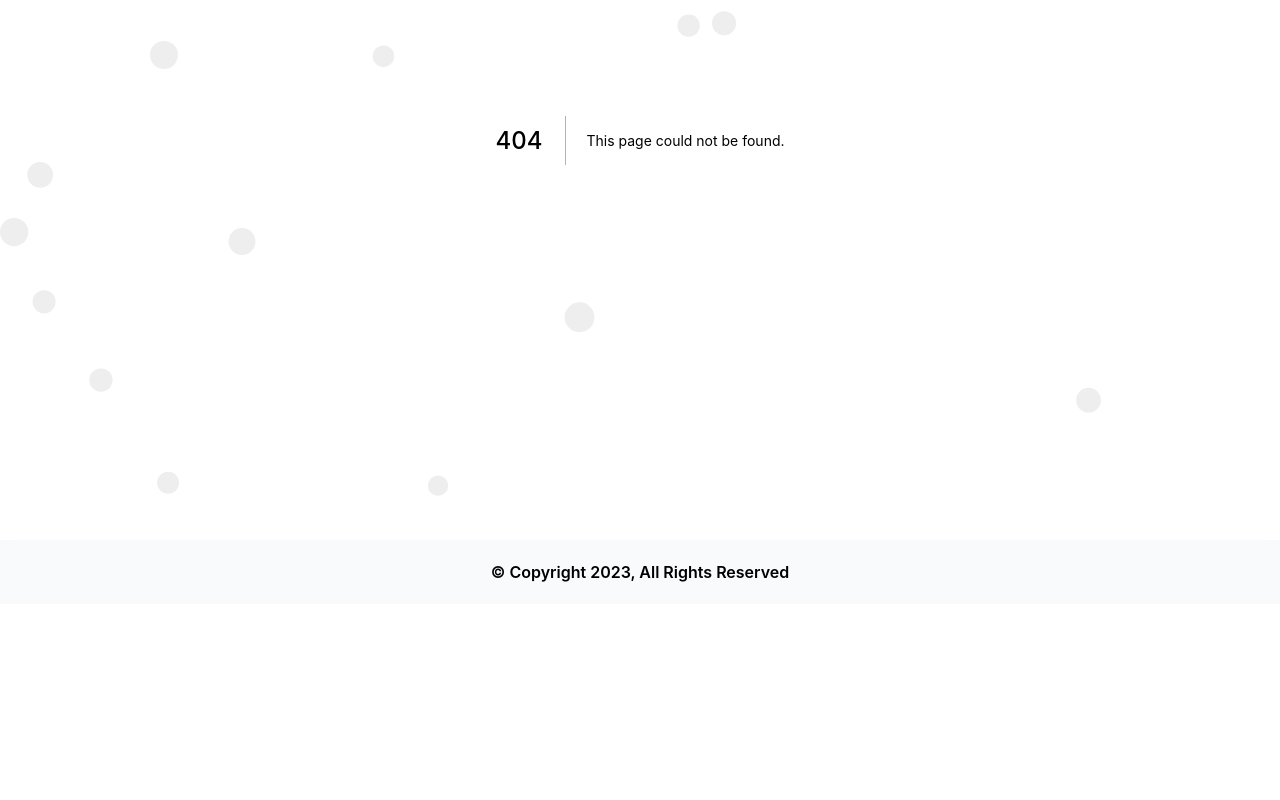
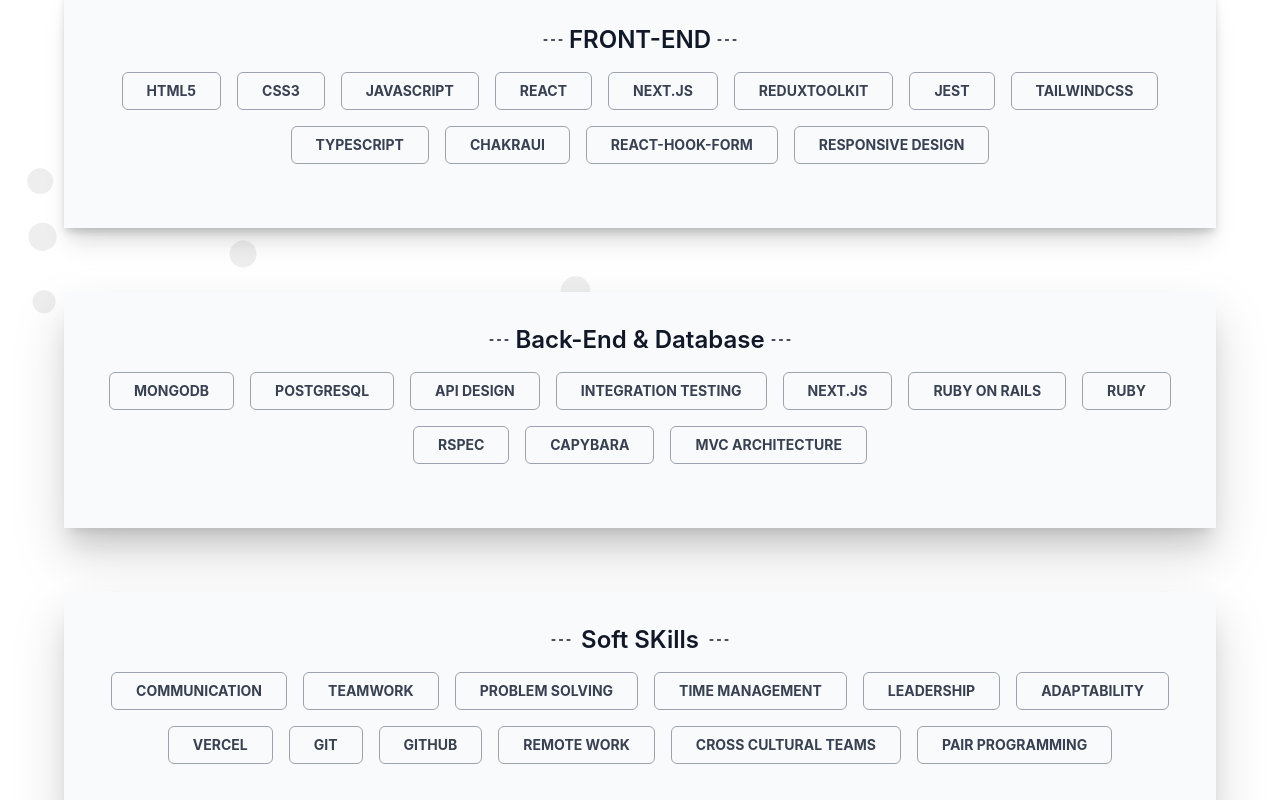
Before and after one commit to uezekiel-mufin/nextportfolio, a Next.js app: page /skills in a window 1280 px wide. Before the commit this address had no page. Shown: the part 260-1060 px from the top of the page. Before the commit the page ends 864 px from the top, so only its background shows below. Built offline with nearby package versions, Linux system fonts and the light colour scheme.

Commit message:
Add skills sectiion

```diff
--- a/package.json
+++ b/package.json
@@ -17,6 +17,7 @@
     "react-dom": "18.2.0",
     "react-hook-form": "^7.33.1",
     "react-icons": "^4.4.0",
+    "react-responsive-carousel": "^3.2.23",
     "react-simple-typewriter": "^5.0.1",
     "react-toastify": "^9.1.3",
     "react-tsparticles": "^2.1.3",
--- a/pages/about/index.jsx
+++ b/pages/about/index.jsx
@@ -3,7 +3,6 @@
 import Image from 'next/image';
 import portfolio from '../../public/images/FullSizeRender (1).jpg';
 import { motion } from 'framer-motion';
-import SkillsTable from '../../public/components/SkillsTable.';
 
 const About = () => {
 	return (
@@ -30,7 +29,6 @@
 					</section>
 				</main>
 			</motion.div>
-			<SkillsTable />
 		</>
 	);
 };
--- a/pages/portfolio/index.jsx
+++ b/pages/portfolio/index.jsx
@@ -1,9 +1,9 @@
 import Image from 'next/image';
 import React from 'react';
 import data from '../../public/components/portfolioData';
-import { motion } from 'framer-motion';
 import GitBtn from '../../public/components/Buttons/gitBtn';
 import DemoBtn from '../../public/components/Buttons/demoBtn';
+
 const Portfolio = () => {
 	return (
 		<div className='flex flex-col w-full mb-[100px] px-4  lg:px-8 xl:px-16'>
--- /dev/null
+++ b/pages/skills/index.jsx
@@ -0,0 +1,67 @@
+import React from 'react';
+import { motion } from 'framer-motion';
+import { backendSkills, frontendSkills, softSkills } from '../../public/components/SkillsTable.';
+import { AiOutlineDash } from 'react-icons/ai';
+
+const Skills = () => {
+	return (
+		<motion.section className=' pt-[100px] flex flex-col w-full mb-[100px] px-4  lg:px-8 xl:px-16'>
+			<div className='flex flex-col items-center gap-4'>
+				<div className='w-full md:w-1/2 text-center mb-16 flex-wrap'>
+					<h2 className='text-4xl font-bold tracking-wider text-gray-900 flex items-center justify-center gap-2'>Skills</h2>
+					<p className='mx-2'>Below is a comprehensive list of my technical skills, showcasing the tools and frameworks that I am proficient in</p>
+				</div>
+			</div>
+
+			<section className='space-y-16'>
+				<section className='flex flex-col bg-gray-50 space-y-4 align-center py-16 pt-8 shadow-xl drop-shadow-lg p-8'>
+					<h2 className='text-2xl font-semibold flex items-center gap-1 justify-center uppercase text-gray-900'>
+						<AiOutlineDash />
+						Front-End
+						<AiOutlineDash />
+					</h2>
+					<article className='flex flex-wrap justify-center gap-4'>
+						{frontendSkills.map((item, index) => (
+							<span key={index} className='border rounded-md uppercase border-gray-400 text-gray-700  transition-all duration-300 ease-linear cursor-pointer  hover:text-white hover:bg-gray-500 text-sm font-bold items-center flex gap-2 px-6 py-2'>
+								{item.name}
+								{item.icon}
+							</span>
+						))}
+					</article>
+				</section>
+				<section className='flex flex-col bg-gray-50  space-y-4 align-center py-16 pt-8 shadow-xl drop-shadow-2xl p-8'>
+					<h2 className='text-2xl flex justify-center items-center gap-1 font-semibold text-center text-gray-900'>
+						<AiOutlineDash />
+						Back-End & Database
+						<AiOutlineDash />
+					</h2>
+					<article className='flex flex-wrap justify-center gap-4'>
+						{backendSkills.map((item, index) => (
+							<span key={index} className='border rounded-md uppercase border-gray-400 text-gray-700  transition-all duration-300 ease-linear cursor-pointer  hover:text-white hover:bg-gray-500 text-sm font-bold items-center flex gap-2 px-6 py-2'>
+								{item.name}
+								{item.icon}
+							</span>
+						))}
+					</article>
+				</section>
+				<section className='flex flex-col bg-gray-50  space-y-4 align-center pb-16 pt-8 shadow-xl drop-shadow-2xl p-4 md:px-8'>
+					<h2 className='text-2xl font-semibold text-center text-gray-900 flex items-center justify-center gap-2'>
+						{' '}
+						<AiOutlineDash />
+						Soft SKills <AiOutlineDash />
+					</h2>
+					<article className='flex flex-wrap justify-center gap-4'>
+						{softSkills.map((item, index) => (
+							<span key={index} className='border rounded-md uppercase border-gray-400 text-gray-700 transition-all duration-300 ease-linear cursor-pointer  hover:text-white hover:bg-gray-500 text-sm font-bold items-center flex gap-2 px-6 py-2'>
+								{item.name}
+								{item.icon}
+							</span>
+						))}
+					</article>
+				</section>
+			</section>
+		</motion.section>
+	);
+};
+
+export default Skills;
--- a/public/components/SideNav.jsx
+++ b/public/components/SideNav.jsx
@@ -1,8 +1,8 @@
 'use client';
-import React, { useState } from 'react';
+import React from 'react';
 import { AiOutlineCloseCircle } from 'react-icons/ai';
 import Link from 'next/link';
-import { FaHome, FaNetworkWired, FaInfoCircle, FaPhoneAlt } from 'react-icons/fa';
+import { FaHome, FaNetworkWired, FaInfoCircle, FaPhoneAlt, FaTools } from 'react-icons/fa';
 import Image from 'next/image';
 
 const links = [
@@ -26,6 +26,12 @@
 	},
 	{
 		id: 4,
+		name: 'Skills',
+		link: '/skills',
+		icon: <FaTools />,
+	},
+	{
+		id: 5,
 		name: 'Contact Us',
 		link: '/contact',
 		icon: <FaPhoneAlt />,
@@ -33,11 +39,8 @@
 ];
 
 const SideNav = ({ closeMenu }) => {
-	const [activeLink, setActiveLink] = useState(0);
-
 	const linkClick = (id) => {
 		closeMenu();
-		setActiveLink(id);
 	};
 
 	return (
--- a/public/components/SkillsTable..jsx
+++ b/public/components/SkillsTable..jsx
@@ -1,25 +1,144 @@
-import React from 'react';
-import { AiFillHtml5, AiFillCodeSandboxSquare, AiFillGithub } from 'react-icons/ai';
-import { FaCss3Alt, FaReact, FaNodeJs } from 'react-icons/fa';
-import 'tailwindcss/tailwind.css';
-
-const skillsData = [
-	{ skill: 'HTML', experience: '3 years', icon: AiFillHtml5, category: 'Frontend' },
-	{ skill: 'CSS', experience: '3 years', icon: FaCss3Alt, category: 'Frontend' },
-	{ skill: 'JavaScript', experience: '2 years', icon: AiFillCodeSandboxSquare, category: 'Frontend' },
-	{ skill: 'React', experience: '1 year', icon: FaReact, category: 'Frontend' },
-	{ skill: 'Node.js', experience: '1 year', icon: FaNodeJs, category: 'Backend' },
-	{ skill: 'MySQL', experience: '2 years', icon: null, category: 'Database' },
-	{ skill: 'MongoDB', experience: '1 year', icon: null, category: 'Database' },
-	{ skill: 'Express.js', experience: '1 year', icon: null, category: 'Backend' },
-	{ skill: 'Git', experience: '2 years', icon: AiFillGithub, category: 'Dev Tools' },
-	// Add more skills here
+export const frontendSkills = [
+	{
+		name: 'HTML5',
+		icon: '',
+	},
+	{
+		name: 'CSS3',
+		icon: '',
+	},
+	{
+		name: 'JavaScript',
+		icon: '',
+	},
+	{
+		name: 'React',
+		icon: '',
+	},
+	{
+		name: 'Next.js',
+		icon: '',
+	},
+	{
+		name: 'ReduxToolkit',
+		icon: '',
+	},
+	{
+		name: 'Jest',
+		icon: '',
+	},
+	{
+		name: 'TailwindCSS',
+		icon: '',
+	},
+	{
+		name: 'TypeScript',
+		icon: '',
+	},
+	{
+		name: 'ChakraUI',
+		icon: '',
+	},
+	{
+		name: 'React-hook-form',
+		icon: '',
+	},
+	{
+		name: 'Responsive Design',
+		icon: '',
+	},
 ];
 
-const SkillsTable = () => {
-	const uniqueCategories = [...new Set(skillsData.map((skill) => skill.category))];
+export const backendSkills = [
+	{
+		name: 'MongoDB',
+		icon: '',
+	},
+	{
+		name: 'PostgreSQL',
+		icon: '',
+	},
+	{
+		name: 'API DESIGN',
+		icon: '',
+	},
+	{
+		name: 'Integration Testing',
+		icon: '',
+	},
+	{
+		name: 'Next.js',
+		icon: '',
+	},
+	{
+		name: 'Ruby on Rails',
+		icon: '',
+	},
+	{
+		name: 'Ruby',
+		icon: '',
+	},
+	{
+		name: 'Rspec',
+		icon: '',
+	},
+	{
+		name: 'Capybara',
+		icon: '',
+	},
+	{
+		name: 'MVC Architecture',
+		icon: '',
+	},
+];
 
-	return <section id='about' className='mt-6'></section>;
-};
-
-export default SkillsTable;
+export const softSkills = [
+	{
+		name: 'Communication',
+		icon: '',
+	},
+	{
+		name: 'Teamwork',
+		icon: '',
+	},
+	{
+		name: 'Problem Solving',
+		icon: '',
+	},
+	{
+		name: 'Time Management',
+		icon: '',
+	},
+	{
+		name: 'Leadership',
+		icon: '',
+	},
+	{
+		name: 'Adaptability',
+		icon: '',
+	},
+	{
+		name: 'Vercel',
+		icon: '',
+	},
+	{
+		name: 'Git',
+		icon: '',
+	},
+	{
+		name: 'Github',
+		icon: '',
+	},
+	{
+		name: 'Remote work',
+		icon: '',
+	},
+	{
+		name: 'Cross Cultural Teams',
+		icon: '',
+	},
+	{
+		name: 'Pair Programming',
+		icon: '',
+	},
+];
--- a/public/components/navbar.jsx
+++ b/public/components/navbar.jsx
@@ -23,6 +23,11 @@
 	},
 	{
 		id: 4,
+		name: 'Skills',
+		link: '/skills',
+	},
+	{
+		id: 5,
 		name: 'Contact Us',
 		link: '/contact',
 	},
```
Also changed, not shown: 1 other file (tests, documents, lock files or other folders).
